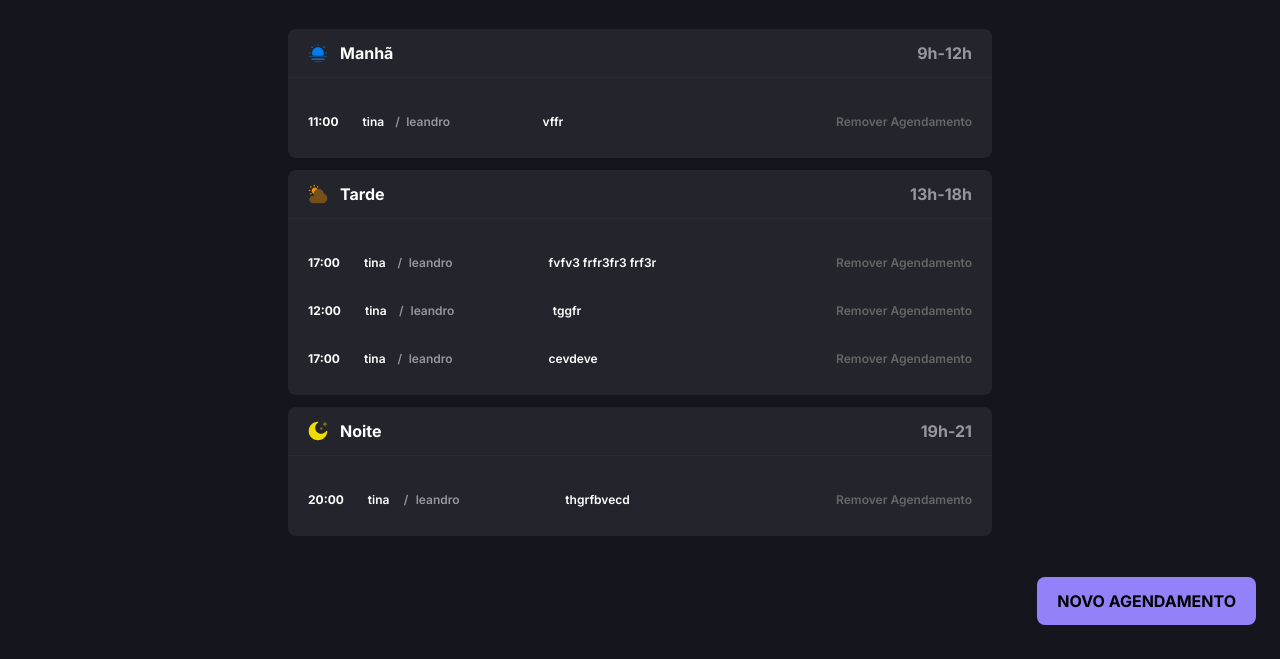
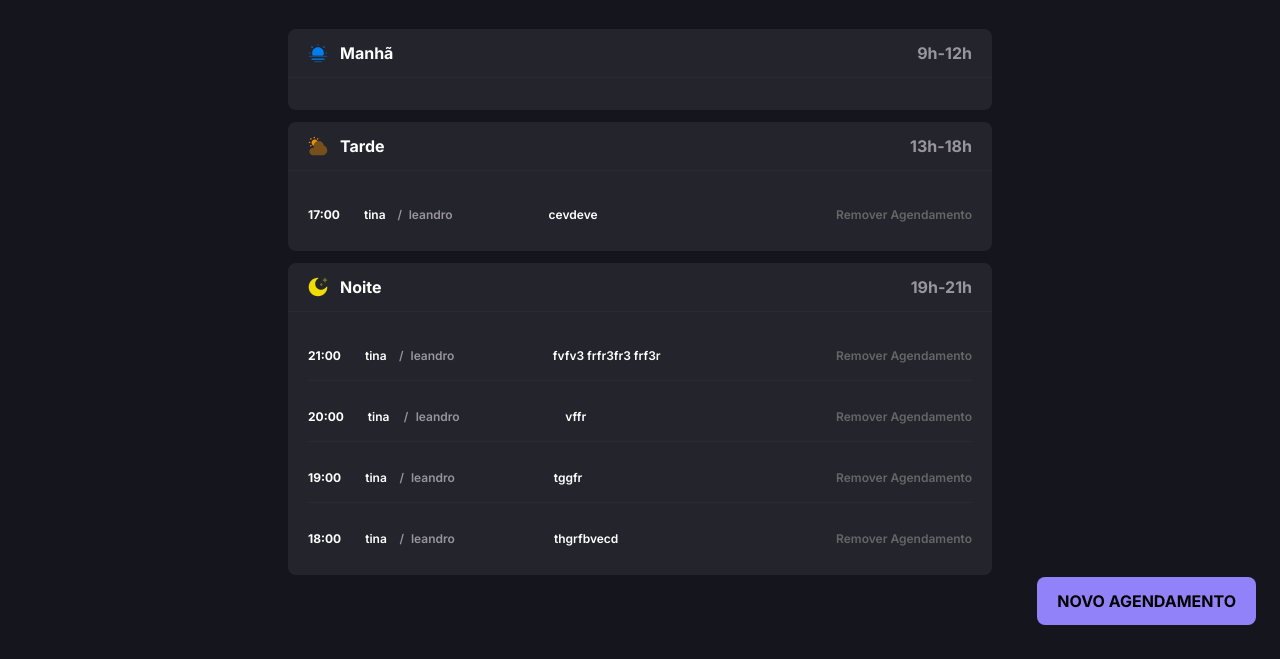
Before and after one commit to leandrosiveira/petshop, a website built with webpack: page index.html in a window 1280 px wide. Shown: the part 151-810 px from the top of the page. Built offline with nearby package versions, Linux system fonts and the light colour scheme; data requests are answered from the project's data file; files whose address does not match are found by name.

```diff
--- a/index.html
+++ b/index.html
@@ -9,7 +9,9 @@
   <meta charset="UTF-8">
   <meta name="viewport" content="width=device-width, initial-scale=1.0">
 
-  <link href="https://fonts.googleapis.com/css2?family=Inter+Tight:wght@700&family=Inter:ital,opsz,wght@0,14..32,100..900;1,14..32,100..900&display=swap" rel="stylesheet">
+  <link
+    href="https://fonts.googleapis.com/css2?family=Inter+Tight:wght@700&family=Inter:ital,opsz,wght@0,14..32,100..900;1,14..32,100..900&display=swap"
+    rel="stylesheet">
 
   <!-- <link rel="stylesheet" href="src/styles/main.css"> -->
 
@@ -72,6 +74,7 @@
             <h3 class="remove">Remover Agendamento</h3>
           </div>
           <hr>
+          <div class="hr-container">
             <div class="shift-schedule-container">
               <div class="shift-schedule">
                 <span>09:00</span>
@@ -83,7 +86,8 @@
               <h3 class="remove">Remover Agendamento</h3>
             </div>
             <hr>
-          <div class="shift-schedule-container">
+          </div> -->
+          <!-- <div class="shift-schedule-container">
             <div class="shift-schedule">
               <span>09:00</span>
               <h3>Thor</h3>
@@ -98,7 +102,7 @@
           <div class="shift-header">
             <img src="src/assets/icons/moon.svg" alt="Icone de lua do turno da noite">
             <h2>Noite</h2>
-            <span>19h-21</span>
+            <span>19h-21h</span>
           </div>
           <div class="line"></div>
           <!-- <div class="shift-schedule-container">
@@ -124,16 +128,16 @@
       </header>
       <form action="">
         <label for="name-tutor">Nome do tutor</label>
-        <input type="text" id="name-tutor" placeholder="Helena Souza" >
+        <input type="text" id="name-tutor" placeholder="Helena Souza">
 
         <label for="name-pet">Nome do pet</label>
-        <input type="text" id="name-pet" placeholder="Cheddar" >
+        <input type="text" id="name-pet" placeholder="Cheddar">
 
         <label for="tel">Telefone</label>
         <input type="tel" id="tel" placeholder="(00) 0 0000-0000" maxlength="15">
 
         <label for="description">Descrição do serviço</label>
-        <textarea id="description" placeholder="Banho e tosa" ></textarea>
+        <textarea id="description" placeholder="Banho e tosa"></textarea>
 
         <div id="date-hour">
           <div id="date">
--- a/server.json
+++ b/server.json
@@ -7,7 +7,7 @@
       "tel": "(35) 98851-1660",
       "description": "fvfv3 frfr3fr3 frf3r",
       "date": "2025-02-27",
-      "hour": "17:00"
+      "hour": "21:00"
     },
     {
       "id": 1740595664239,
@@ -16,7 +16,7 @@
       "tel": "(35) 98851-1660",
       "description": "vffr",
       "date": "2025-02-27",
-      "hour": "11:00"
+      "hour": "20:00"
     },
     {
       "id": 1740595765833,
@@ -25,7 +25,7 @@
       "tel": "(35) 98851-1660",
       "description": "tggfr",
       "date": "2025-02-27",
-      "hour": "12:00"
+      "hour": "19:00"
     },
     {
       "id": 1740596019829,
@@ -34,7 +34,7 @@
       "tel": "(35) 98851-1660",
       "description": "thgrfbvecd",
       "date": "2025-02-27",
-      "hour": "20:00"
+      "hour": "18:00"
     },
     {
       "id": 1740656987301,
--- a/src/main.js
+++ b/src/main.js
@@ -6,14 +6,14 @@
 
 import "./modules/interface/date-input.js"
 import "./modules/interface/overlay-blur.js"
+
 import "./modules/to-schedules/submit.js"
-import "./modules/page-load.js"
+import "./modules/schedules/date-change.js"
 import "./modules/schedules/schedules-load.js"
 import "./modules/to-schedules/tel-style.js"
+
 import "./modules/page-load.js"
 
-// test
-import "./modules/schedules/count-schedule-by-period.js"
 
 // //teste
 // import dayjs from "dayjs"
--- a/src/modules/schedules/count-schedule-by-period.js
+++ b/src/modules/schedules/count-schedule-by-period.js
@@ -1,20 +1,8 @@
 import dayjs from "dayjs";
 import { scheduleFetchByDay } from "../services/schedule-fetch-by-day"
 
-// const date_schedules = document.getElementById("date-schedule")
+export function countSchedulesByPeriod(dailySchedules) {
 
-// date_schedules.onchange = async () => {
-//   await schedulesDay()
-// }
-
-// const date = date_schedules.value
-
-// const dailySchedules = await scheduleFetchByDay({ date })
-
-// console.log(dailySchedules)
-
-export function countSchedulesByPeriod(dailySchedules) {
-  console.log(dailySchedules)
   const counts = {
     morning: 0,
     afternoon: 0,
@@ -23,8 +11,6 @@
 
   dailySchedules.forEach(schedule => {
     const hour = Number(schedule.hour.split(":")[0]); // Obtém apenas a hora como número
-
-    console.log(hour)
 
     if (hour >= 6 && hour < 12) {
       counts.morning++;
--- /dev/null
+++ b/src/modules/schedules/date-change.js
@@ -0,0 +1,5 @@
+import { schedulesDay } from "../schedules/schedules-load"
+
+const date_schedules = document.getElementById("date-schedule")
+
+date_schedules.onchange = () => schedulesDay()
--- a/src/modules/schedules/schedules-load.js
+++ b/src/modules/schedules/schedules-load.js
@@ -13,8 +13,9 @@
   // Busca no API os agendamento
   const dailySchedules = await scheduleFetchByDay({ date })
 
-  // busca no agendamento do dia quantos agendamentos tem por turno para usar nas lines hr
-  const schedulesCounts = countSchedulesByPeriod(dailySchedules)
+  // passa o array de dailySchedules e busca no agendamento do dia quantos agendamentos tem por turno para usar nas lines hr
+  countSchedulesByPeriod(dailySchedules)
+
 
   // Exibe os agendamentos
   schedulesShow({ dailySchedules })
--- a/src/modules/schedules/show.js
+++ b/src/modules/schedules/show.js
@@ -1,27 +1,46 @@
 import dayjs from "dayjs"
+import { countSchedulesByPeriod } from  "../schedules/count-schedule-by-period"
 
 //Sessões dos turnos
 
 const periodMorning = document.getElementById("morning")
 const periodAfternoon = document.getElementById("afternoon")
 const periodEvening = document.getElementById("evening")
-const shift_container  = document.querySelectorAll(".shift-schedule-container")
+
+
 
 export function schedulesShow({ dailySchedules }) {
   try {
+
+    const schedulesCounts = countSchedulesByPeriod(dailySchedules)
+
+    const div_hr_all_container  = document.querySelectorAll(".hr-all-container")
+
     // limpa todos agendamentos por meio do container
-    shift_container.forEach(shift => {
+    div_hr_all_container.forEach(shift => {
       shift.innerHTML = ""
     })
+
+
+    const counts = {
+      morning: 1,
+      afternoon: 1,
+      evening: 1
+    };
+
     // Renderiza os agendamentos por período.
+
     dailySchedules.forEach((schedule) => {
+      const div_hr_all_container = document.createElement("div")
+      div_hr_all_container.classList.add("hr-all-container")
+
       const shift_schedule_container = document.createElement("div")
       shift_schedule_container.classList.add("shift-schedule-container")
 
 
 
-      const div = document.createElement("div")
-      div.classList.add("shift-schedule")
+      const shift_schedule = document.createElement("div")
+      shift_schedule.classList.add("shift-schedule")
 
       const time = document.createElement("span")
       time.textContent = schedule.hour
@@ -45,19 +64,44 @@
 
 
 
-      div.append(time, name_pet, bar, name_tutor)
-      shift_schedule_container.append(div, description, remover)
+      shift_schedule.append(time, name_pet, bar, name_tutor)
+
+      shift_schedule_container.append(shift_schedule, description, remover)
+
+      div_hr_all_container.append(shift_schedule_container)
 
       const hour = Number(schedule.hour.split(":")[0])
 
-      if(hour < 12) {
-        periodMorning.appendChild(shift_schedule_container)
-      } else if (hour >= 12 && hour < 18) {
-        periodAfternoon.appendChild(shift_schedule_container)
-      } else {
-        periodEvening.appendChild(shift_schedule_container)
+      // Condicional para "manhã"
+      if (hour < 12) {
+        periodMorning.appendChild(div_hr_all_container);
+        if (schedulesCounts.morning > 1 && counts.morning < schedulesCounts.morning) {
+          counts.morning++;
+          const hr = document.createElement("hr");
+          hr.classList.add("separator");
+          div_hr_all_container.appendChild(hr);
+        }
       }
-
+      // Condicional para "tarde"
+      else if (hour >= 12 && hour < 18) {
+        periodAfternoon.appendChild(div_hr_all_container);
+        if (schedulesCounts.afternoon > 1 && counts.afternoon < schedulesCounts.afternoon) {
+          counts.afternoon++;
+          const hr = document.createElement("hr");
+          hr.classList.add("separator");
+          div_hr_all_container.appendChild(hr);
+        }
+      }
+      // Condicional para "noite"
+      else if (hour >= 18) {
+        periodEvening.appendChild(div_hr_all_container);
+        if (schedulesCounts.evening > 1 && counts.evening < schedulesCounts.evening) {
+          counts.evening++;
+          const hr = document.createElement("hr");
+          hr.classList.add("separator");
+          div_hr_all_container.appendChild(hr);
+        }
+      }
     })
   } catch (error) {
     alert("Não foi possível exibir os agendamentos")
```
Lines whose indentation alone changed are shown as unchanged.
